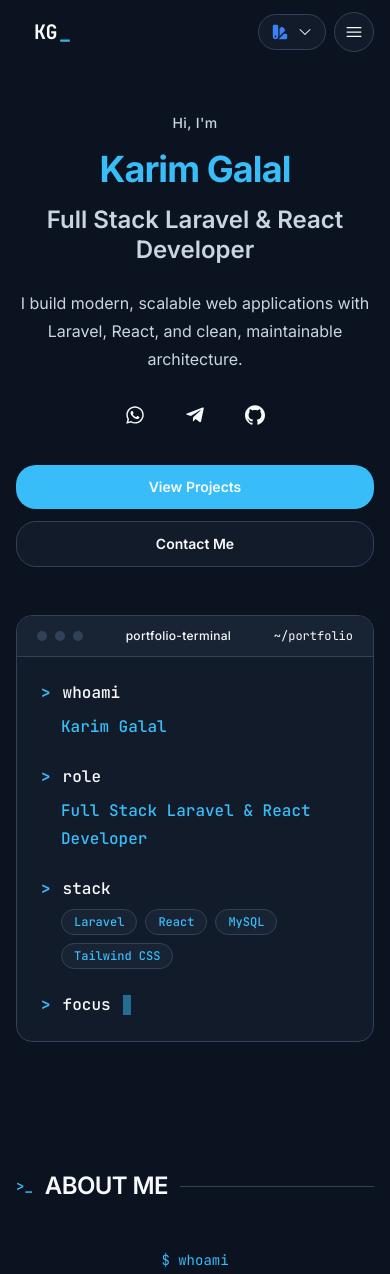
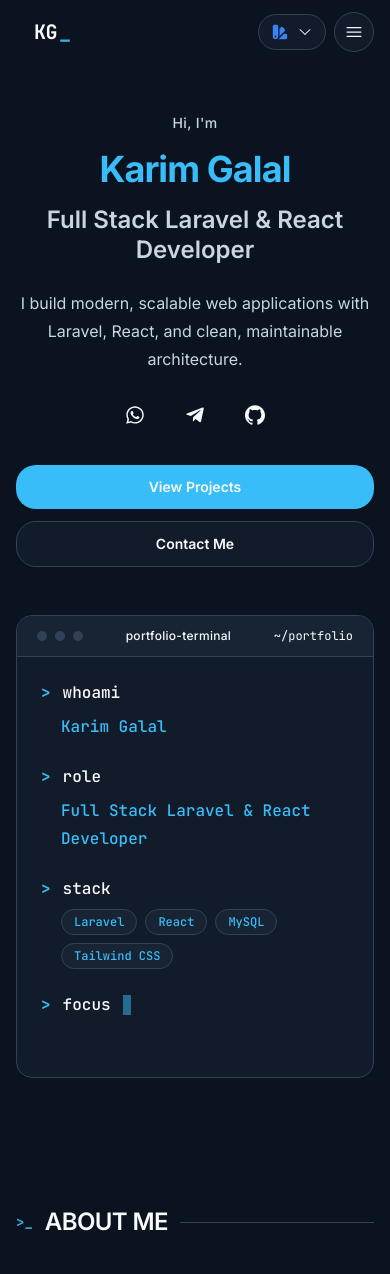
Before and after one commit to Karim-Galal/karim-galal-portfolio, a React (Vite) app in the folder frontend/: page / in a window 390 px wide. Shown: the top 1274 px of the page. Built offline with nearby package versions, Linux system fonts and the light colour scheme.

Commit message:
fix: prevent hero terminal layout shift on mobile

```diff
--- a/frontend/src/sections/hero/HeroTerminal.jsx
+++ b/frontend/src/sections/hero/HeroTerminal.jsx
@@ -21,10 +21,14 @@ function HeroTerminal() {
         ease: "easeOut",
       }}
       className="overflow-hidden rounded-2xl border border-border bg-surface shadow-lg"
+      // className="min-h-90 sm:min-h-105 lg:min-h-120 overflow-hidden rounded-2xl border border-border bg-surface shadow-lg"
     >
       <HeroTerminalHeader />
-
-      <HeroTerminalBody />
+      <div
+        className="min-h-105 md:min-h-auto"
+      >
+        <HeroTerminalBody />
+      </div>
     </motion.div>
   );
 }
```
